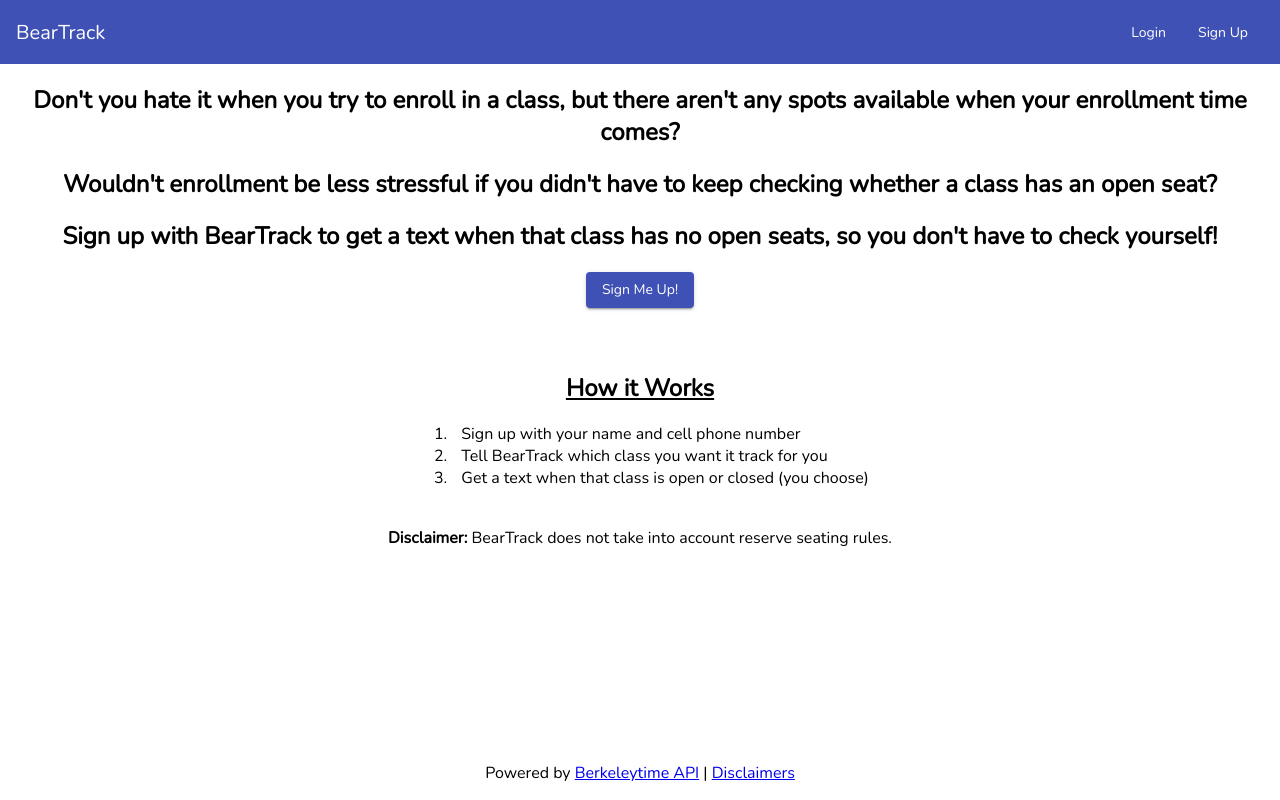
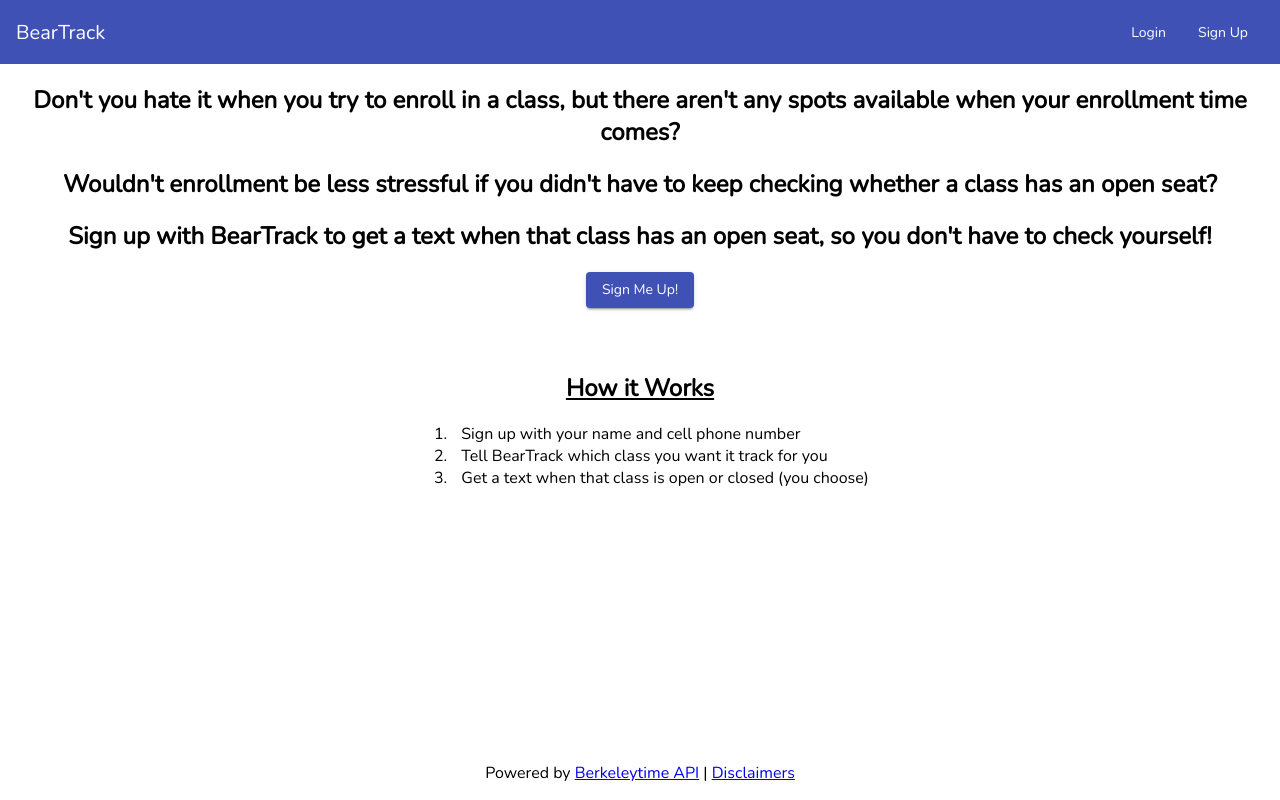
Before and after one commit to rkunani/bear-track, an Angular app: page / in a window 1280 px wide. Built offline with nearby package versions, Linux system fonts and the light colour scheme.

Commit message:
change welcome page text

```diff
--- a/src/app/welcome/welcome.component.html
+++ b/src/app/welcome/welcome.component.html
@@ -2,7 +2,7 @@
   <!-- <h2>Do you hate having to keep tabs on a class you want to Phase 1 to make sure it will have an open seat for you when your enrollment time comes?</h2> -->
   <h2>Don't you hate it when you try to enroll in a class, but there aren't any spots available when your enrollment time comes?</h2>
   <h2>Wouldn't enrollment be less stressful if you didn't have to keep checking whether a class has an open seat?</h2>
-  <h2>Sign up with BearTrack to get a text when that class has no open seats, so you don't have to check yourself!</h2>
+  <h2>Sign up with BearTrack to get a text when that class has an open seat, so you don't have to check yourself!</h2>
   <button mat-raised-button color="primary" routerLink="/signup" class="font">Sign Me Up!</button>
 </div>
 
@@ -18,6 +18,4 @@
   </ol>
 
   <br>
-
-  <p><strong>Disclaimer:</strong> BearTrack does not take into account reserve seating rules.</p>
 </div>
```
